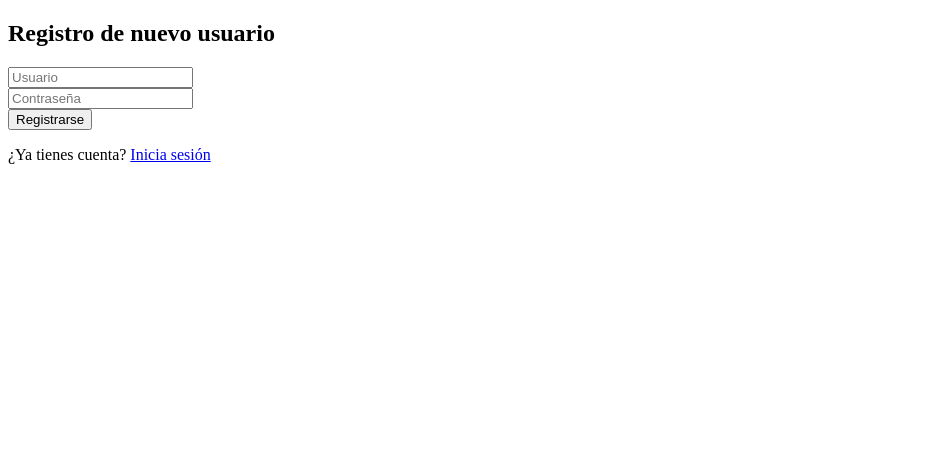
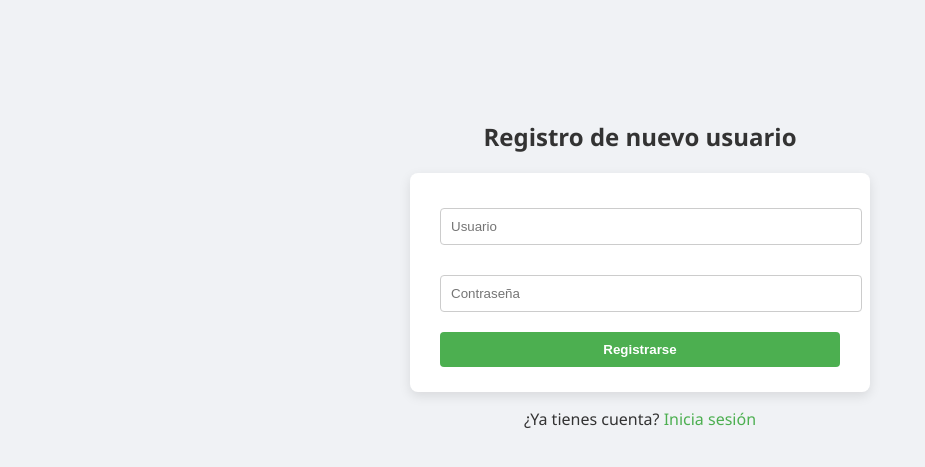
Before and after one commit to JIMENA-eng/web-con-flaks, a Flask app: page /register in a window 1280 px wide. Shown: the top 467 px of the page, without its empty margins (0-925 px from the left). Run offline with Flask 3, Linux system fonts and the light colour scheme.

```diff
--- a/static/style.css
+++ b/static/style.css
@@ -0,0 +1,60 @@
+body {
+    font-family: 'Segoe UI', Tahoma, Geneva, Verdana, sans-serif;
+    background: #f0f2f5;
+    display: flex;
+    flex-direction: column;
+    align-items: center;
+    margin-top: 100px;
+    color: #333;
+}
+
+form {
+    background: #fff;
+    padding: 25px 30px;
+    border-radius: 8px;
+    box-shadow: 0 4px 12px rgba(0, 0, 0, 0.1);
+    width: 100%;
+    max-width: 400px;
+}
+
+input[type="text"],
+input[type="password"] {
+    width: 100%;
+    padding: 10px;
+    margin-top: 10px;
+    margin-bottom: 20px;
+    border: 1px solid #ccc;
+    border-radius: 4px;
+}
+
+button {
+    width: 100%;
+    padding: 10px;
+    background-color: #4CAF50;
+    color: white;
+    font-weight: bold;
+    border: none;
+    border-radius: 4px;
+    cursor: pointer;
+}
+
+button:hover {
+    background-color: #45a049;
+}
+
+a {
+    color: #4CAF50;
+    text-decoration: none;
+}
+
+a:hover {
+    text-decoration: underline;
+}
+
+h2, h1 {
+    margin-bottom: 20px;
+}
+
+ul {
+    color: red;
+}
--- a/templates/dashboard.html
+++ b/templates/dashboard.html
@@ -7,5 +7,11 @@
 <body>
     <h1>Bienvenido, {{ username }}!</h1>
     <a href="{{ url_for('logout') }}">Cerrar sesión</a>
+
+    <h2>Documento PDF</h2>
+
+    <div style="width: 100%; max-width: 800px; height: 600px; margin-top: 20px;">
+        <embed src="{{ url_for('static', filename='documento.pdf') }}" type="application/pdf" width="100%" height="100%">
+    </div>
 </body>
 </html>
```
